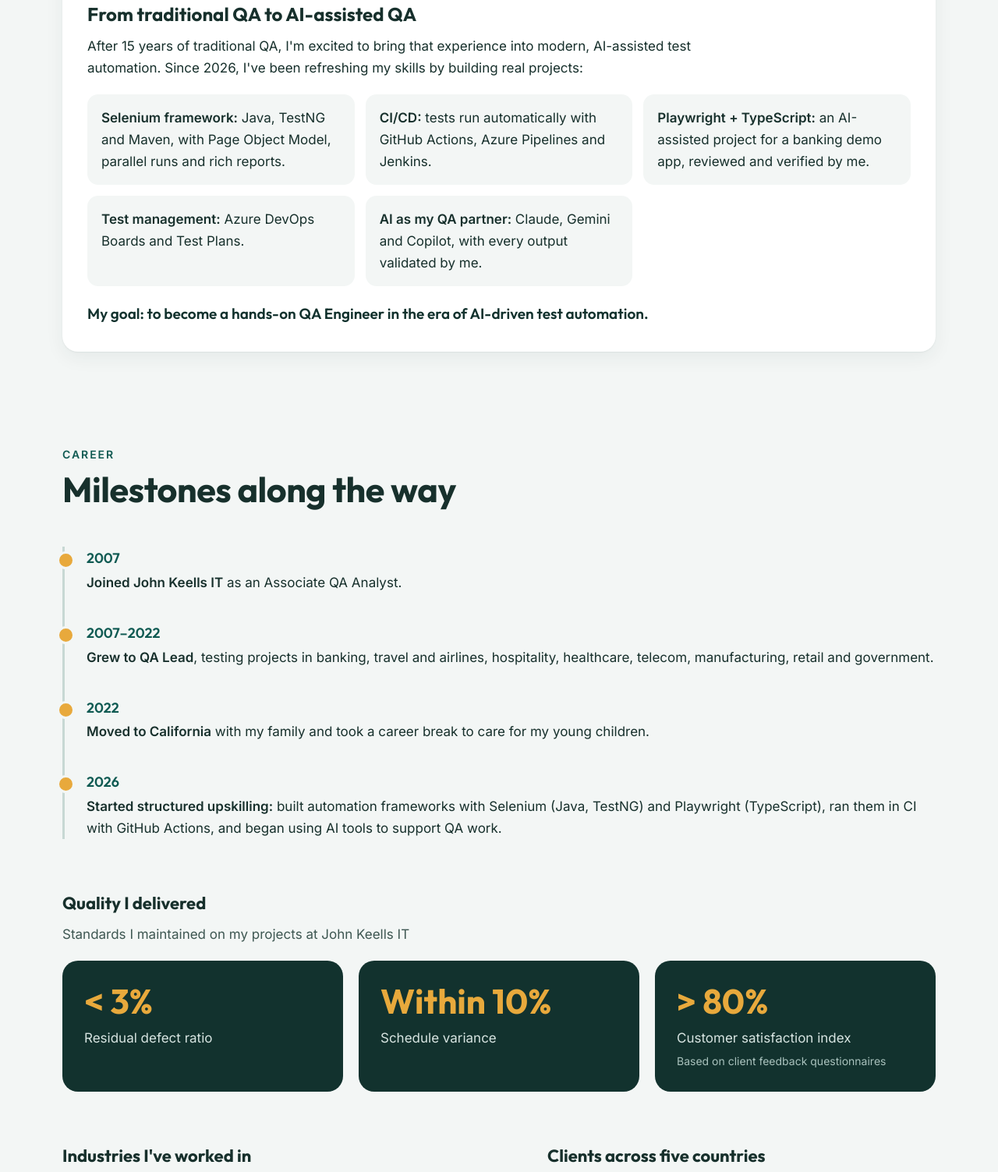
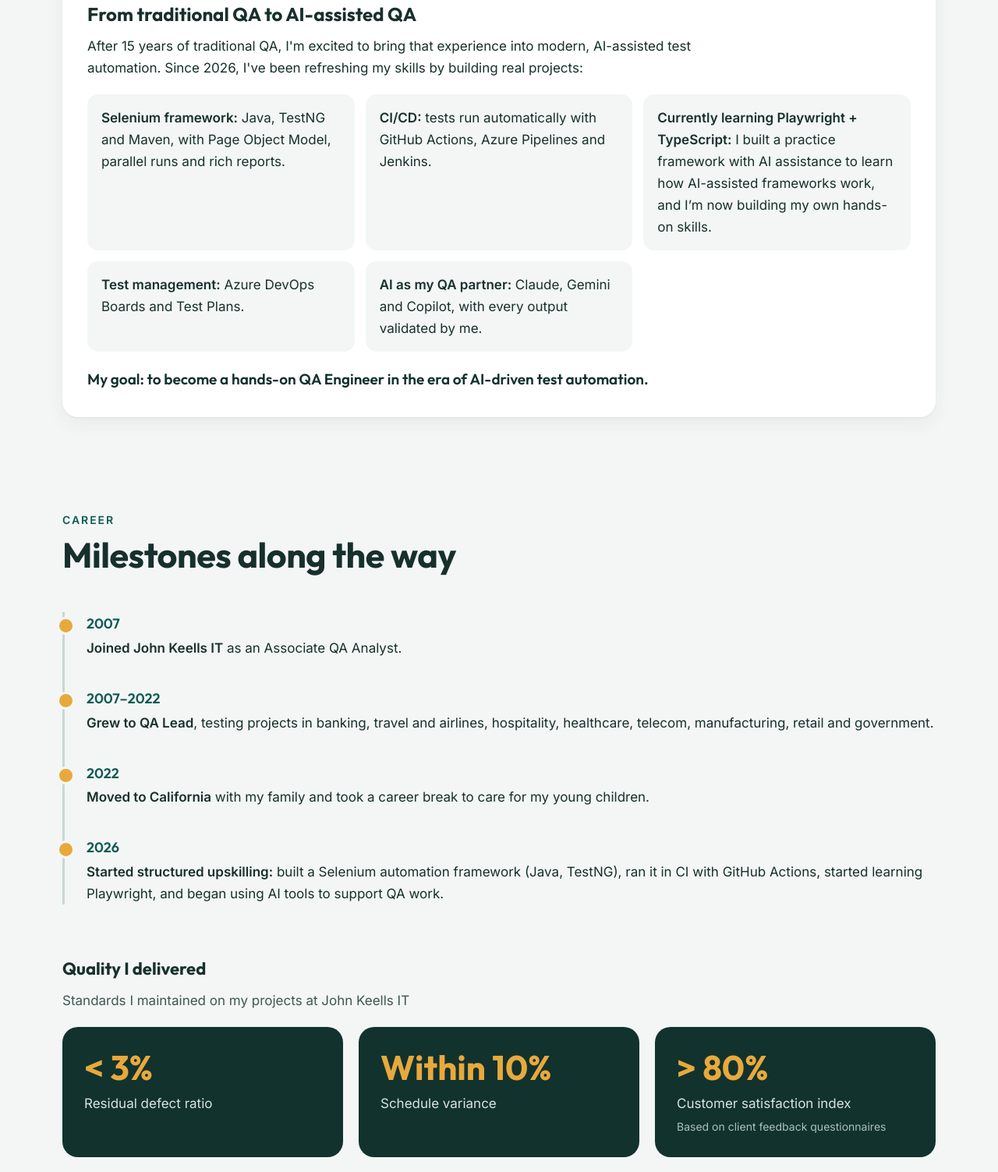
Before and after one commit to dulinie/dulinie.github.io, a plain HTML site: page index.html in a window 1280 px wide. Shown: the part 1551-3054 px from the top of the page at 78% size. Drawn offline with Linux system fonts and the light colour scheme.

Commit message:
Add files via upload

```diff
--- a/index.html
+++ b/index.html
@@ -4,6 +4,11 @@
 <meta charset="utf-8">
 <meta name="viewport" content="width=device-width, initial-scale=1">
 <title>Dulini Egodawatta — My Story</title>
+<meta property="og:title" content="Dulini Egodawatta — QA Engineer">
+<meta property="og:description" content="15 years in software quality. Manual, automation and AI-assisted testing. From Sri Lanka to the Bay Area.">
+<meta property="og:image" content="https://dulinie.github.io/thumbnail.png">
+<meta property="og:url" content="https://dulinie.github.io/">
+<meta property="og:type" content="website">
 <meta name="description" content="Dulini Egodawatta — QA professional with 15 years in software quality, from Sri Lanka to California.">
 <link rel="preconnect" href="https://fonts.googleapis.com">
 <link rel="stylesheet" href="https://fonts.googleapis.com/css2?family=Outfit:wght@400;500;600;700&amp;family=Inter:wght@400;500;600&amp;display=swap">
@@ -69,7 +74,7 @@ a{color:#0F5A52}a:hover{color:#0A3D38}
         <ul style="list-style: none; margin: 0 0 20px; padding: 0; display: grid; grid-template-columns: repeat(auto-fit, minmax(300px, 1fr)); gap: 14px">
           <li style="background: #F3F6F5; border-radius: 14px; padding: 16px 18px"><strong>Selenium framework:</strong> Java, TestNG and Maven, with Page Object Model, parallel runs and rich reports.</li>
           <li style="background: #F3F6F5; border-radius: 14px; padding: 16px 18px"><strong>CI/CD:</strong> tests run automatically with GitHub Actions, Azure Pipelines and Jenkins.</li>
-          <li style="background: #F3F6F5; border-radius: 14px; padding: 16px 18px"><strong>Playwright + TypeScript:</strong> an AI-assisted project for a banking demo app, reviewed and verified by me.</li>
+          <li style="background: #F3F6F5; border-radius: 14px; padding: 16px 18px"><strong>Currently learning Playwright + TypeScript:</strong> I built a practice framework with AI assistance to learn how AI-assisted frameworks work, and I&#8217;m now building my own hands-on skills.</li>
           <li style="background: #F3F6F5; border-radius: 14px; padding: 16px 18px"><strong>Test management:</strong> Azure DevOps Boards and Test Plans.</li>
           <li style="background: #F3F6F5; border-radius: 14px; padding: 16px 18px"><strong>AI as my QA partner:</strong> Claude, Gemini and Copilot, with every output validated by me.</li>
         </ul>
@@ -100,7 +105,7 @@ a{color:#0F5A52}a:hover{color:#0A3D38}
       <li style="position: relative">
         <span style="position: absolute; left: -38px; top: 6px; width: 17px; height: 17px; border-radius: 50%; background: #E8A93C; border: 3px solid #F3F6F5" aria-hidden="true"></span>
         <p style="margin: 0; font-family: Outfit, sans-serif; font-weight: 600; font-size: 18px; color: #0F5A52">2026</p>
-        <p style="margin: 2px 0 0"><strong>Started structured upskilling:</strong> built automation frameworks with Selenium (Java, TestNG) and Playwright (TypeScript), ran them in CI with GitHub Actions, and began using AI tools to support QA work.</p>
+        <p style="margin: 2px 0 0"><strong>Started structured upskilling:</strong> built a Selenium automation framework (Java, TestNG), ran it in CI with GitHub Actions, started learning Playwright, and began using AI tools to support QA work.</p>
       </li>
     </ol>
 
@@ -244,14 +249,19 @@ a{color:#0F5A52}a:hover{color:#0A3D38}
         <span style="background: #FFFFFF; color: #12322E; border: 1.5px solid #C7D8D4; padding: 8px 16px; border-radius: 999px; font-size: 15px">Java</span>
         <span style="background: #FFFFFF; color: #12322E; border: 1.5px solid #C7D8D4; padding: 8px 16px; border-radius: 999px; font-size: 15px">TestNG</span>
         <span style="background: #FFFFFF; color: #12322E; border: 1.5px solid #C7D8D4; padding: 8px 16px; border-radius: 999px; font-size: 15px">Maven</span>
-        <span style="background: #FFFFFF; color: #12322E; border: 1.5px solid #C7D8D4; padding: 8px 16px; border-radius: 999px; font-size: 15px">Playwright</span>
-        <span style="background: #FFFFFF; color: #12322E; border: 1.5px solid #C7D8D4; padding: 8px 16px; border-radius: 999px; font-size: 15px">TypeScript</span>
         <span style="background: #FFFFFF; color: #12322E; border: 1.5px solid #C7D8D4; padding: 8px 16px; border-radius: 999px; font-size: 15px">GitHub Actions</span>
         <span style="background: #FFFFFF; color: #12322E; border: 1.5px solid #C7D8D4; padding: 8px 16px; border-radius: 999px; font-size: 15px">Jenkins</span>
         <span style="background: #FFFFFF; color: #12322E; border: 1.5px solid #C7D8D4; padding: 8px 16px; border-radius: 999px; font-size: 15px">Azure Pipelines</span>
         <span style="background: #FFFFFF; color: #12322E; border: 1.5px solid #C7D8D4; padding: 8px 16px; border-radius: 999px; font-size: 15px">Azure DevOps</span>
         <span style="background: #FFFFFF; color: #12322E; border: 1.5px solid #C7D8D4; padding: 8px 16px; border-radius: 999px; font-size: 15px">Jira</span>
         <span style="background: #FFFFFF; color: #12322E; border: 1.5px solid #C7D8D4; padding: 8px 16px; border-radius: 999px; font-size: 15px">TestLink</span>
+      </div>
+    </div>
+    <div style="margin-top: 28px">
+      <h3 style="margin: 0 0 16px; font-family: Outfit, sans-serif; font-size: 22px">Currently learning</h3>
+      <div style="display: flex; flex-wrap: wrap; gap: 10px">
+        <span style="background: transparent; color: #12322E; border: 1.5px dashed #6E8F89; padding: 8px 16px; border-radius: 999px; font-size: 15px">Playwright</span>
+        <span style="background: transparent; color: #12322E; border: 1.5px dashed #6E8F89; padding: 8px 16px; border-radius: 999px; font-size: 15px">TypeScript</span>
       </div>
     </div>
   </section>
```
